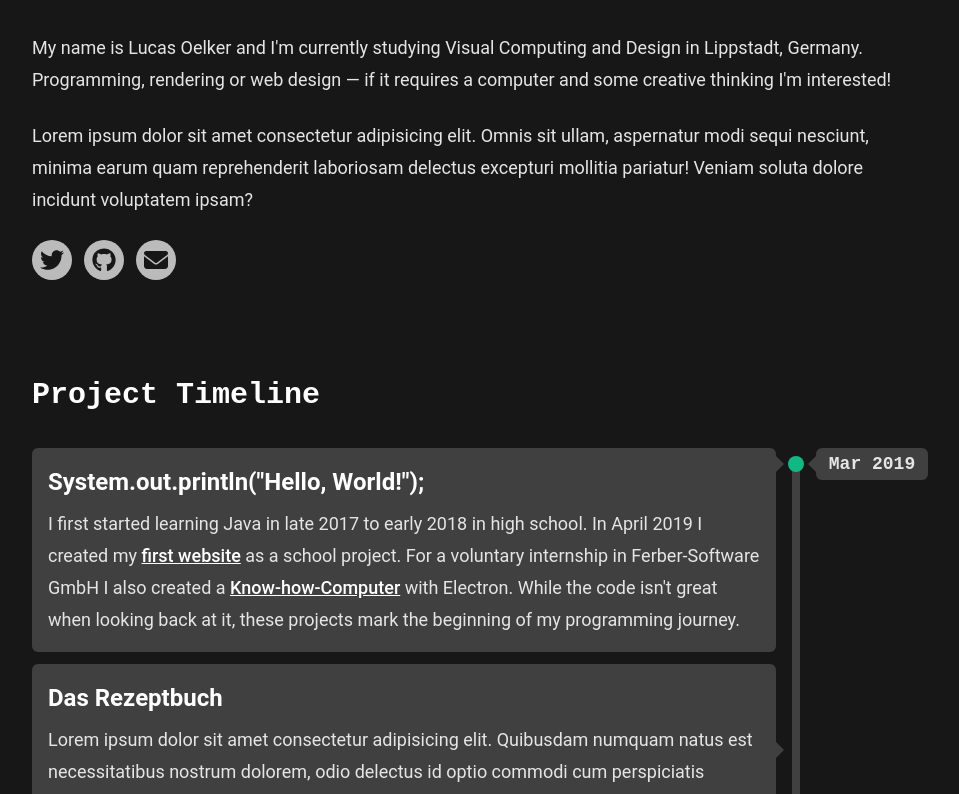
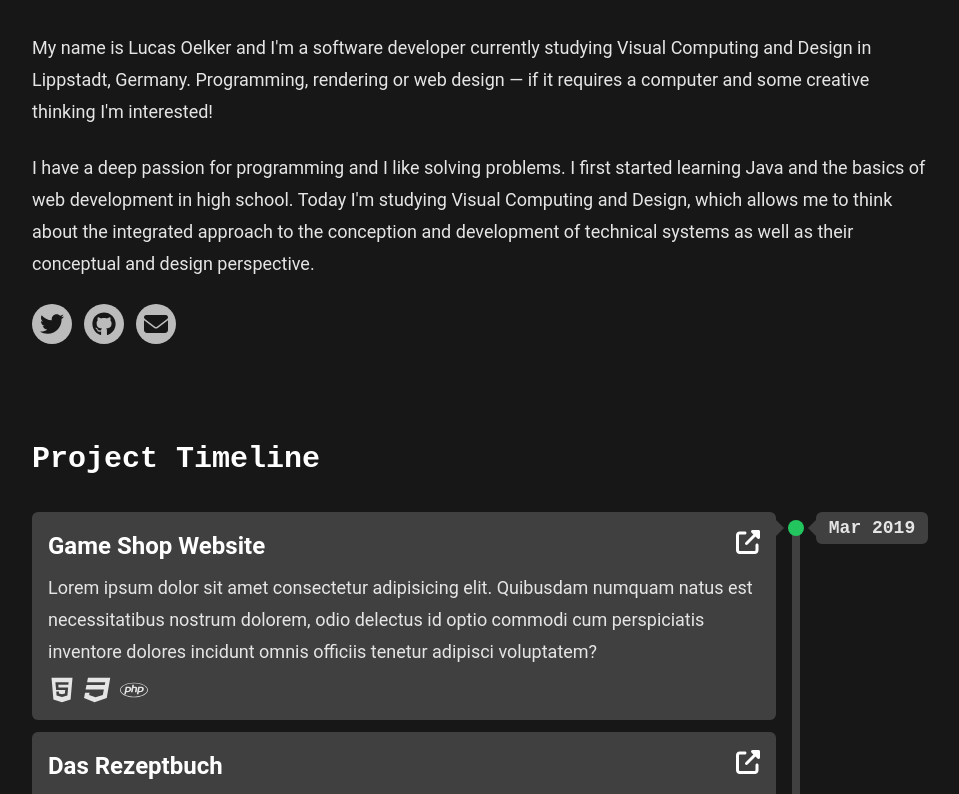
Before and after one commit to LucasOe/portfolio, a React (Vite) app: page / in a window 1280 px wide. Shown: the part 240-1034 px from the top of the page, without its empty margins (160-1119 px from the left). Built offline with nearby package versions, Linux system fonts and the light colour scheme.

Commit message:
Add icons to projects

```diff
--- a/src/components/Project.tsx
+++ b/src/components/Project.tsx
@@ -1,17 +1,32 @@
+import { IconDefinition } from "@fortawesome/fontawesome-svg-core";
+import { faUpRightFromSquare } from "@fortawesome/free-solid-svg-icons";
+import { FontAwesomeIcon } from "@fortawesome/react-fontawesome";
+
 type ProjectProps = {
 	children: React.ReactNode;
 	title: string;
-	link?: string;
+	link: string;
+	stack: IconDefinition[];
 	arrowPosition: number;
 	className?: string;
 };
 
-export default function Project({ children, title, arrowPosition, className }: ProjectProps) {
+export default function Project({ children, title, link, stack, arrowPosition, className }: ProjectProps) {
 	return (
 		<div className={`${className} flex transition-transform duration-300 hover:-translate-x-2`}>
-			<div className="w-full rounded-md bg-neutral-700 p-4">
-				<h3 className="m-0 mb-2">{title}</h3>
+			<div className="flex w-full flex-col space-y-2 rounded-md bg-neutral-700 p-4">
+				<div className="flex items-center justify-between">
+					<h3 className="m-0">{title}</h3>
+					<a href={link} target="_blank" rel="noreferrer">
+						<FontAwesomeIcon icon={faUpRightFromSquare} className="h-6 w-6 hover:text-green-500" />
+					</a>
+				</div>
 				<p className="m-0">{children}</p>
+				<div className="flex space-x-2">
+					{stack.map((icon) => (
+						<FontAwesomeIcon key={icon.iconName} icon={icon} className="h-7 w-7" />
+					))}
+				</div>
 			</div>
 			{/*Arrow*/}
 			<div className="hidden h-full py-2 sm:flex">
--- a/src/components/Timeline.tsx
+++ b/src/components/Timeline.tsx
@@ -25,14 +25,14 @@ export default function Timeline({ children, unixBegin, unixEnd, className }: Da
 					{/*Progress Bar*/}
 					<div className=" my-4 mx-2 flex w-2 rounded-full  bg-neutral-700" style={{ contain: "paint" }}>
 						<div className="sticky bottom-1/2 self-end">
-							<div className="absolute h-screen w-2 -translate-y-full bg-emerald-200 bg-gradient-to-t from-emerald-500" />
+							<div className="absolute h-screen w-2 -translate-y-full bg-emerald-200 bg-gradient-to-t from-green-500" />
 						</div>
 					</div>
 					{/*Sticky*/}
 					<div className="relative -left-6 -mr-6">
 						<div ref={inputRef} className="sticky top-[calc(50%-1rem)] flex">
 							{/*Dot*/}
-							<div className="mx-1 my-2 h-4 w-4 rounded-full bg-emerald-500" />
+							<div className="mx-1 my-2 h-4 w-4 rounded-full bg-green-500" />
 							{/*Arrow*/}
 							<div className="my-2 h-0 w-0 border-y-8 border-r-8 border-y-transparent border-r-neutral-700" />
 							{/*Textbox*/}
--- a/src/pages/Home.tsx
+++ b/src/pages/Home.tsx
@@ -1,6 +1,14 @@
-import { faGithub, faTwitter } from "@fortawesome/free-brands-svg-icons";
-import { faEnvelope } from "@fortawesome/free-solid-svg-icons";
-import NewTabLink from "../components/NewTabLink";
+import {
+	faCss3,
+	faGithub,
+	faHtml5,
+	faJava,
+	faPhp,
+	faSass,
+	faSquareJs,
+	faTwitter,
+} from "@fortawesome/free-brands-svg-icons";
+import { faDatabase, faEnvelope } from "@fortawesome/free-solid-svg-icons";
 import Project from "../components/Project";
 import Social from "../components/Social";
 import Timeline from "../components/Timeline";
@@ -12,14 +20,15 @@ export default function Home() {
 				<div className="prose-lg prose prose-invert max-w-none text-neutral-200">
 					<h1 className="font-serif italic">Hey!</h1>
 					<p>
-						My name is Lucas Oelker and I&apos;m currently studying Visual Computing and Design in
-						Lippstadt, Germany. Programming, rendering or web design — if it requires a computer and some
-						creative thinking I&apos;m interested!
+						My name is Lucas Oelker and I&apos;m a software developer currently studying Visual Computing
+						and Design in Lippstadt, Germany. Programming, rendering or web design — if it requires a
+						computer and some creative thinking I&apos;m interested!
 					</p>
 					<p>
-						Lorem ipsum dolor sit amet consectetur adipisicing elit. Omnis sit ullam, aspernatur modi sequi
-						nesciunt, minima earum quam reprehenderit laboriosam delectus excepturi mollitia pariatur!
-						Veniam soluta dolore incidunt voluptatem ipsam?
+						I have a deep passion for programming and I like solving problems. I first started learning Java
+						and the basics of web development in high school. Today I&apos;m studying Visual Computing and
+						Design, which allows me to think about the integrated approach to the conception and development
+						of technical systems as well as their conceptual and design perspective.
 					</p>
 					<div className="mt-6 flex gap-3">
 						<Social icon={faTwitter} link="https://twitter.com/_LucasOe_" newtab />
@@ -30,26 +39,20 @@ export default function Home() {
 					<Timeline unixBegin={1554069600} unixEnd={1673910000}>
 						<div className="flex grow flex-col gap-3">
 							<Project
-								title='System.out.println("Hello, World!");'
+								title="Game Shop Website"
+								link="https://github.com/LucasOe/gameshop"
+								stack={[faHtml5, faCss3, faPhp]}
 								arrowPosition={0}
-								className="mb-[0px]"
 							>
-								I first started learning Java in late 2017 to early 2018 in high school. In April 2019 I
-								created my
-								<NewTabLink link="https://github.com/LucasOe/gameshop" text="first website" />
-								as a school project. For a voluntary internship in Ferber-Software GmbH I also created a
-								<NewTabLink
-									link="https://github.com/LucasOe/streichholzrechner"
-									text="Know-how-Computer"
-								/>
-								with Electron. While the code isn&apos;t great when looking back at it, these projects
-								mark the beginning of my programming journey.
+								Lorem ipsum dolor sit amet consectetur adipisicing elit. Quibusdam numquam natus est
+								necessitatibus nostrum dolorem, odio delectus id optio commodi cum perspiciatis
+								inventore dolores incidunt omnis officiis tenetur adipisci voluptatem?
 							</Project>
 							<Project
 								title="Das Rezeptbuch"
 								link="https://github.com/LucasOe/das-rezeptbuch"
+								stack={[faJava, faDatabase]}
 								arrowPosition={50}
-								className="mb-[0px]"
 							>
 								Lorem ipsum dolor sit amet consectetur adipisicing elit. Quibusdam numquam natus est
 								necessitatibus nostrum dolorem, odio delectus id optio commodi cum perspiciatis
@@ -58,18 +61,18 @@ export default function Home() {
 							<Project
 								title="Releaf"
 								link="https://github.com/LucasOe/releaf"
+								stack={[faHtml5, faSass, faSquareJs, faPhp, faDatabase]}
 								arrowPosition={50}
-								className="mb-[0px]"
 							>
 								Lorem ipsum dolor sit amet consectetur adipisicing elit. Quibusdam numquam natus est
 								necessitatibus nostrum dolorem, odio delectus id optio commodi cum perspiciatis
 								inventore dolores incidunt omnis officiis tenetur adipisci voluptatem?
 							</Project>
 							<Project
-								title="Marble Simulation"
+								title="Marble Physics Simulation"
 								link="https://github.com/LucasOe/marble-simulation"
+								stack={[]}
 								arrowPosition={50}
-								className="mb-[0px]"
 							>
 								Lorem ipsum dolor sit amet consectetur adipisicing elit. Quibusdam numquam natus est
 								necessitatibus nostrum dolorem, odio delectus id optio commodi cum perspiciatis
@@ -78,8 +81,8 @@ export default function Home() {
 							<Project
 								title="Tabletop Simulator API"
 								link="https://github.com/LucasOe/tts-external-api"
+								stack={[]}
 								arrowPosition={100}
-								className="mb-[0px]"
 							>
 								Lorem ipsum dolor sit amet consectetur adipisicing elit. Quibusdam numquam natus est
 								necessitatibus nostrum dolorem, odio delectus id optio commodi cum perspiciatis
```
